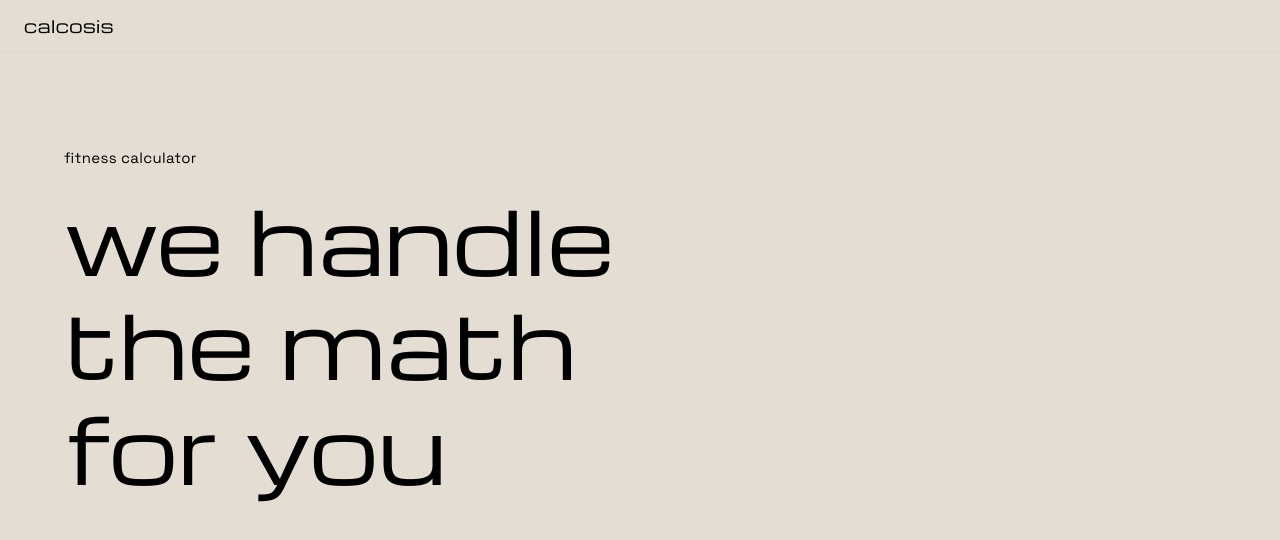
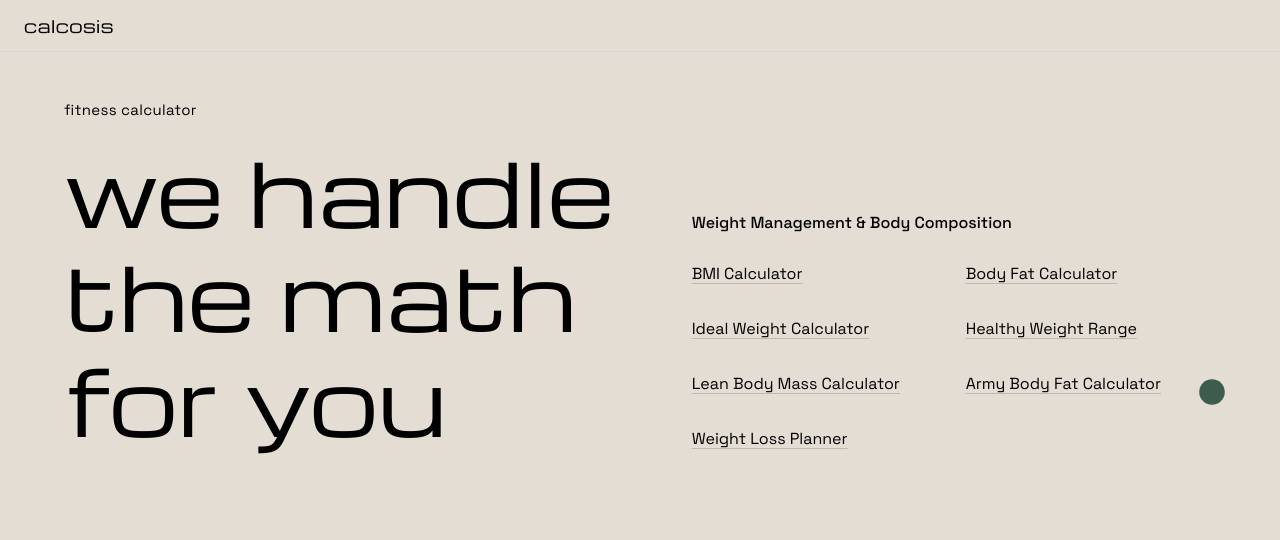
Before and after one commit to Sawantparth/FitnessCalculator, a Next.js app: page / in a window 1280 px wide. Shown: the top 540 px of the page. Built offline with nearby package versions, Linux system fonts and the light colour scheme.

Commit message:
fix: restore original homepage calculator listing, keep nav improvements

```diff
--- a/app/page.tsx
+++ b/app/page.tsx
@@ -142,14 +142,13 @@
 
   return (
     <section
-      id="main-content"
       style={{
         background: "var(--hero-bg)",
-        height: "100dvh",
+        height: "100vh",
         overflow: "hidden",
         display: "flex",
         alignItems: "center",
-        padding: "48px 5vw 0",
+        padding: "0 5vw",
         gap: "6vw",
         color: "var(--ink)",
         position: "relative",
@@ -182,8 +181,7 @@
         style={{
           flex: "1 1 auto",
           position: "relative",
-          maxHeight: "min(480px, 60vh)",
-          overflowY: "auto",
+          height: 480,
           maxWidth: 500,
         }}
       >
```
